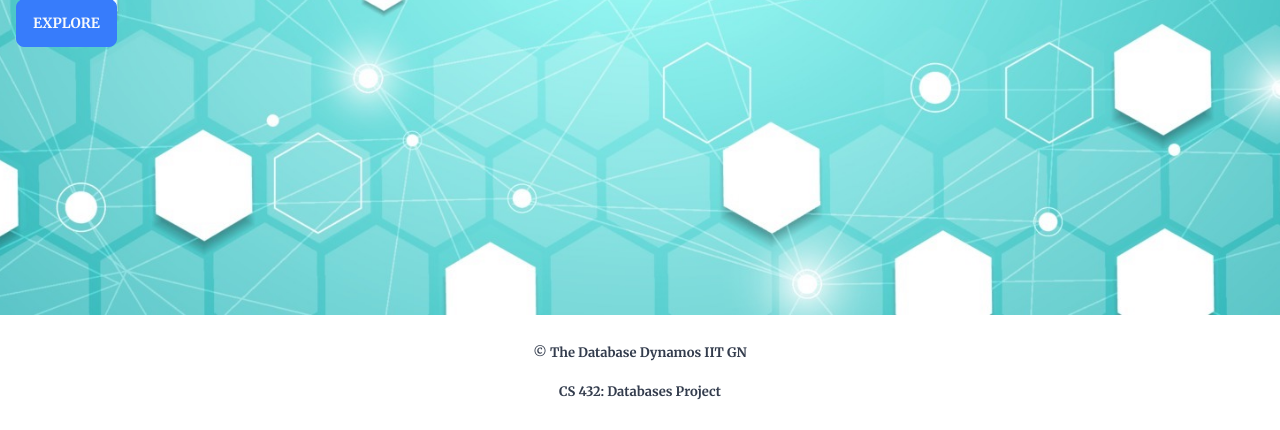
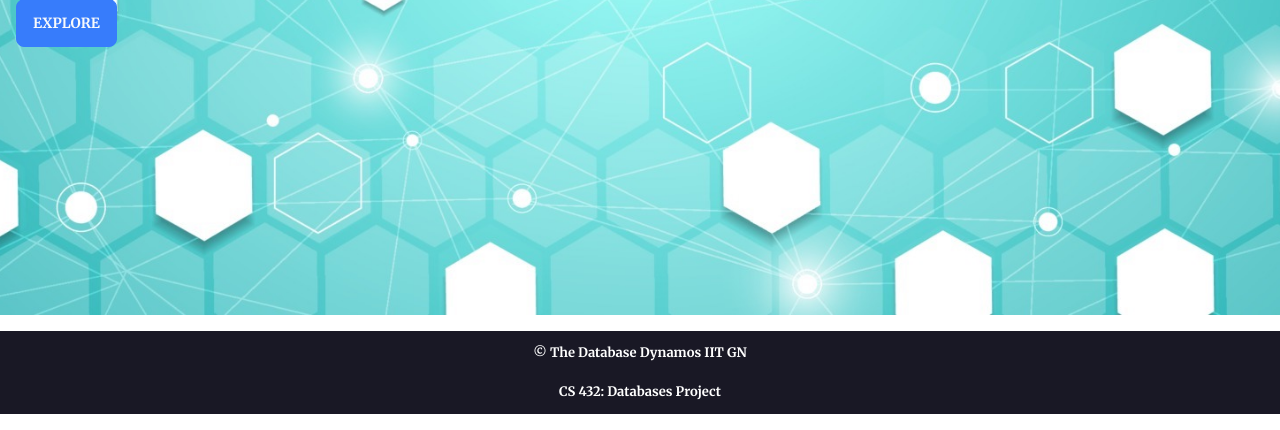
Before and after one commit to ojas-15/Database_Project, a Flask app: page /index in a window 1280 px wide. Shown: the part 485-915 px from the top of the page. Run offline with Flask 3, Linux system fonts and the light colour scheme; some libraries are stand-ins or nearby versions.

Commit message:
website look

```diff
--- a/templates/footer.html
+++ b/templates/footer.html
@@ -1,7 +1,7 @@
-<div class="container-fluid" style="font-size: small;">
+<div class="container-fluid" style="font-size: small; background-color: #191825;">
   <footer class="py-3 my-4">
-    <p class="text-center text-muted">&copy; The Database Dynamos IIT GN</p>
+    <p class="text-center text-white">&copy; The Database Dynamos IIT GN</p>
     <br>
-    <p class="text-center text-muted">CS 432: Databases Project</p>
+    <p class="text-center text-white">CS 432: Databases Project</p>
   </footer>
 </div>
```
Also changed, not shown: templates/about_us.html (+1 -7 lines).
